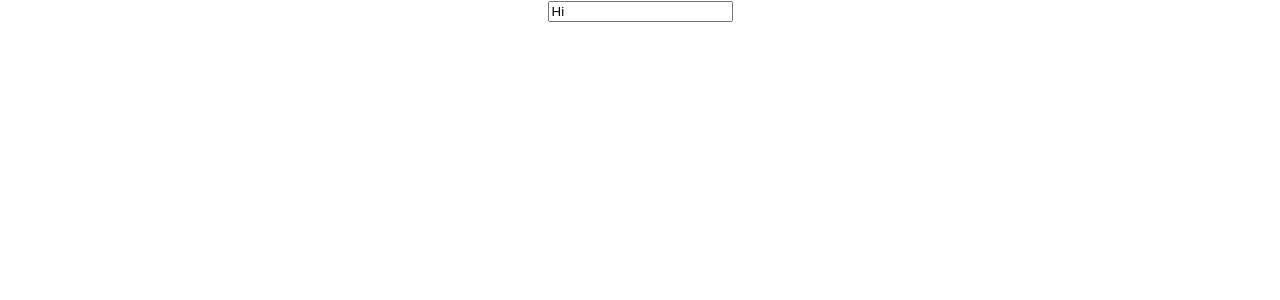
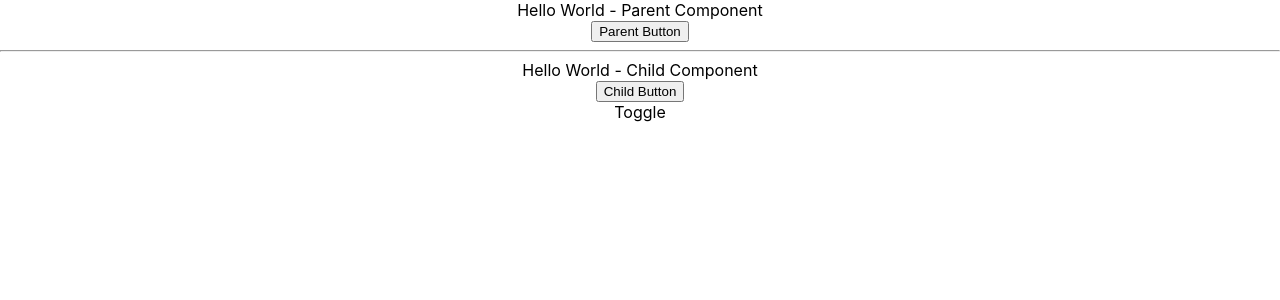
Before and after one commit to gblstudent/reactkb, a React (Create React App) app: page / in a window 1280 px wide. Shown: the top 300 px of the page. Built offline with nearby package versions, Linux system fonts and the light colour scheme.

Commit message:
setup for useImperativeHanle

```diff
--- a/src/App.js
+++ b/src/App.js
@@ -1,10 +1,10 @@
 import './App.css';
-import MyLayoutDemo from './components/part11/MyLayoutDemo';
+import DemoParent from './components/part12/DemoParent';
 
 function App() {
   return (
     <div className="App">
-      <MyLayoutDemo/>
+      <DemoParent/>
     </div>
   );
 }
--- /dev/null
+++ b/src/components/part12/DemoChild.js
@@ -0,0 +1,13 @@
+import { useState } from "react";
+
+export default function DemoChild() {
+  const [toggle, setToggle] = useState(true);
+    return (
+    <div>
+        Hello World - Child Component <br/>
+        <button onClick={() => {setToggle(!toggle)}}>Child Button</button>
+        {toggle && <div> Toggle </div>}
+    </div>
+
+  );
+}
--- /dev/null
+++ b/src/components/part12/DemoParent.js
@@ -0,0 +1,14 @@
+import DemoChild from "./DemoChild";
+
+export default function DemoParent() {
+
+    return (
+    <div>
+        Hello World - Parent Component<br/>
+        <button >Parent Button</button>
+        <hr/>
+        <DemoChild/>
+    </div>
+
+  );
+}
```
Also changed, not shown: 1 other file (tests, documents, lock files or other folders).
